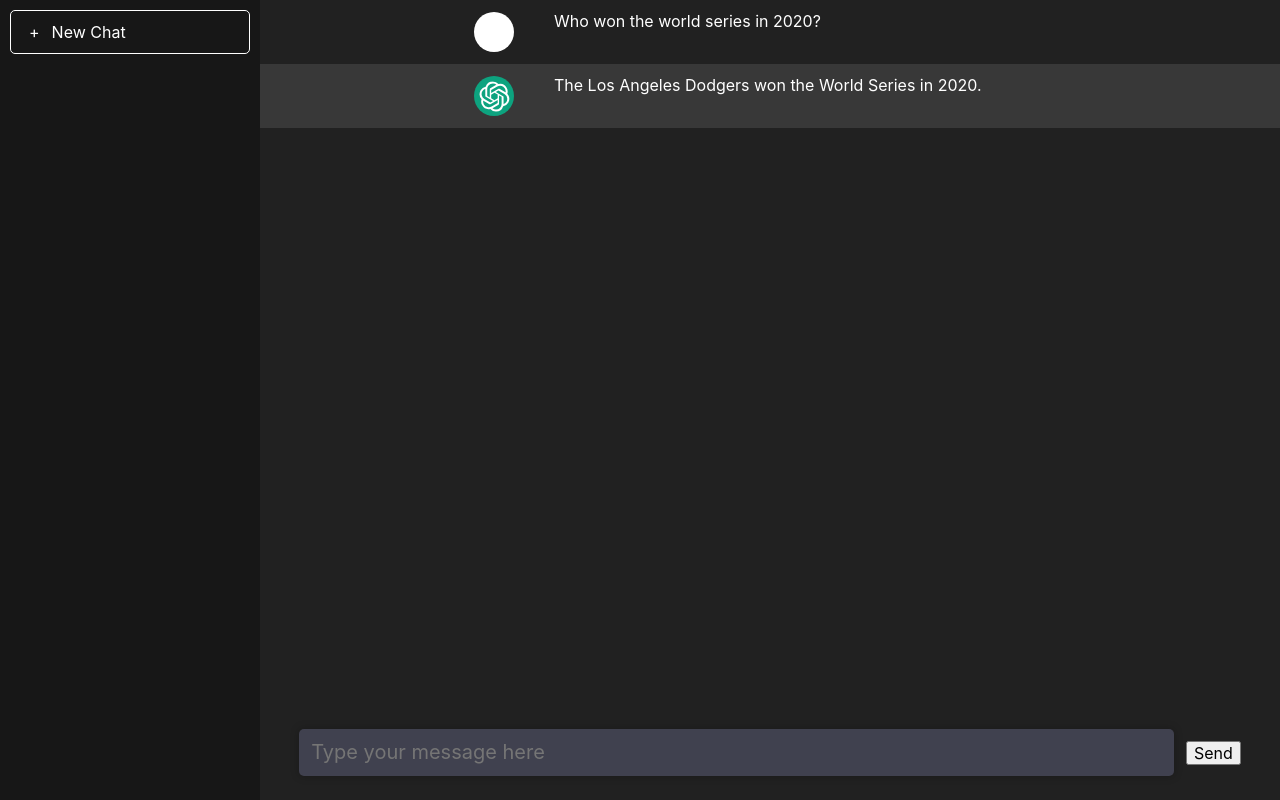
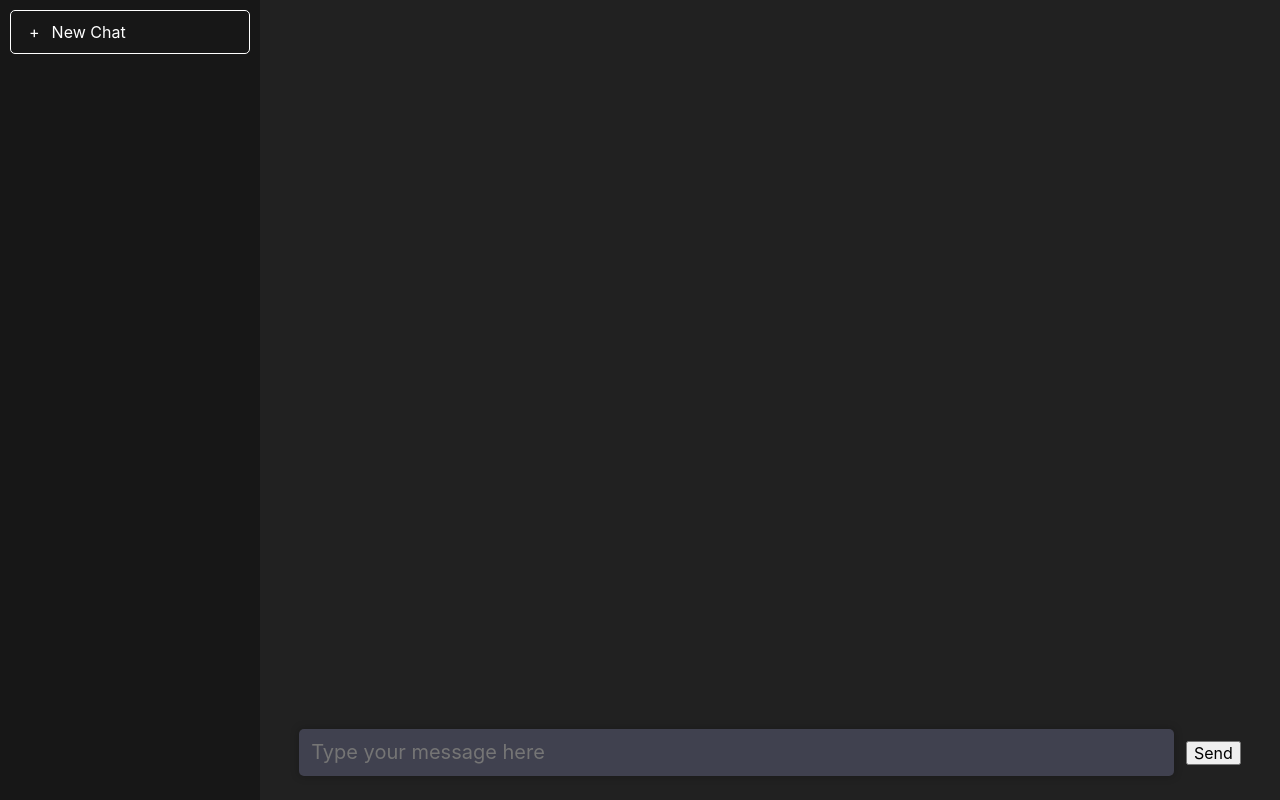
Before and after one commit to wasda-exe/ai-partner-project, a React (Create React App) app: page / in a window 1280 px wide. Built offline with nearby package versions, Linux system fonts and the light colour scheme.

Commit message:
v1.5 Back and Forth Message mostly works

```diff
--- a/src/App.js
+++ b/src/App.js
@@ -10,11 +10,16 @@ function App() {
   // this was absolutely fun stuff for testing that both assistant and user get rendered correctly
   // the array inside react now works fine
   // now you just populate this array with the api :)
-  const [chatMessages, setChatMessages] = useState([{
-    role: "user", "content": "Who won the world series in 2020?"
-  }, {
-    role: "assistant", "content": "The Los Angeles Dodgers won the World Series in 2020."
-  }]);
+  const [chatMessages, setChatMessages] = useState([]);
+  // const [chatMessages, setChatMessages] = useState([{
+  //   role: "user", "content": "Who won the world series in 2020?"
+  // }, {
+  //   role: "assistant", "content": "The Los Angeles Dodgers won the World Series in 2020."
+  // }]);
+
+  function clearChat() {
+    setChatMessages([])
+  }
 
   const handleSubmit = async (event) => {
     // Prevent page reload
@@ -22,14 +27,17 @@ function App() {
 
     // Get the current value of the input field
     const newMessage = messageInput.trim();
+    console.log(messageInput)
+    console.log(newMessage)
 
     // Add newMessage if only messageInput is not empty string
     if (newMessage) {
       // Create a new message object and append it to the chatMessages array
-      setChatMessages(prevMessages => [
+      await setChatMessages(prevMessages => [
         ...prevMessages,
         { role: 'user', content: newMessage }
-      ]);
+      ])
+      console.log(chatMessages)
 
       // Test
       // console.log('Message submitted:', messageInput);
@@ -37,7 +45,7 @@ function App() {
 
       // Sending chat log to the server
       try {
-        const response = await fetch('/api/chat', {
+        const response = await fetch('http://localhost:3080/api/chat', {
           method: 'POST',
           headers: {
             'Content-Type': 'application/json'
@@ -47,7 +55,8 @@ function App() {
 
         if (response.ok) {
           const data = await response.json();
-          setChatMessages(prevMessages => [...prevMessages, { role: 'assistant', content: data.response }]);
+          await setChatMessages(data.chatLog);
+          // setChatMessages(prevMessages => [...prevMessages, { role: 'assistant', content: data.response }]);
         } else {
           console.error('Failed to fetch response from server');
         }
@@ -57,15 +66,19 @@ function App() {
 
 
       // Clear the input field after submission
-      setMessageInput('');
+      await setMessageInput('');
 
     };
   }
 
+  useEffect(() => {
+    console.log(chatMessages);
+  }, [chatMessages]);
+
   return (
     <div className="App">
       <aside className="sidemenu">
-        <div className="side-menu-button">
+        <div className="side-menu-button" onClick={clearChat}>
           <span>+</span>
           New Chat
         </div>
@@ -73,7 +86,7 @@ function App() {
       <section className="chatbox">
         <div className="chat-log">
           {/* Loop through chatMessages and render a ChatMessage component for each message */}
-          {chatMessages.map((message, index) => (
+          {chatMessages.slice(1).map((message, index) => (
             <ChatMessage key={index} message={message} />
           ))}
         </div>
```
